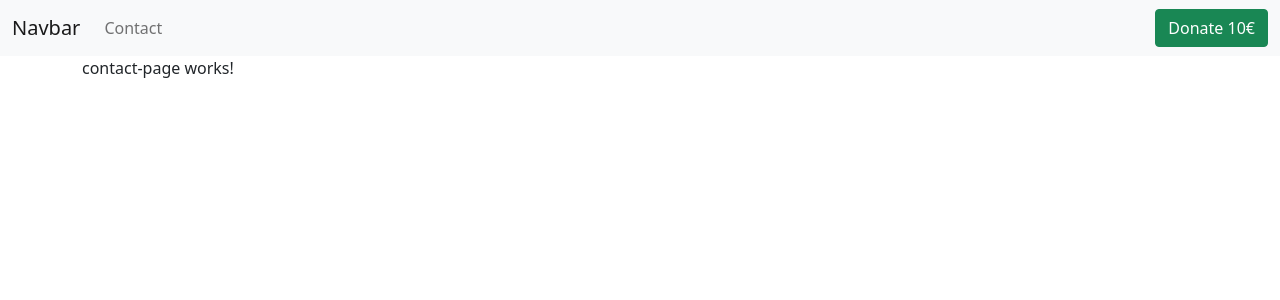
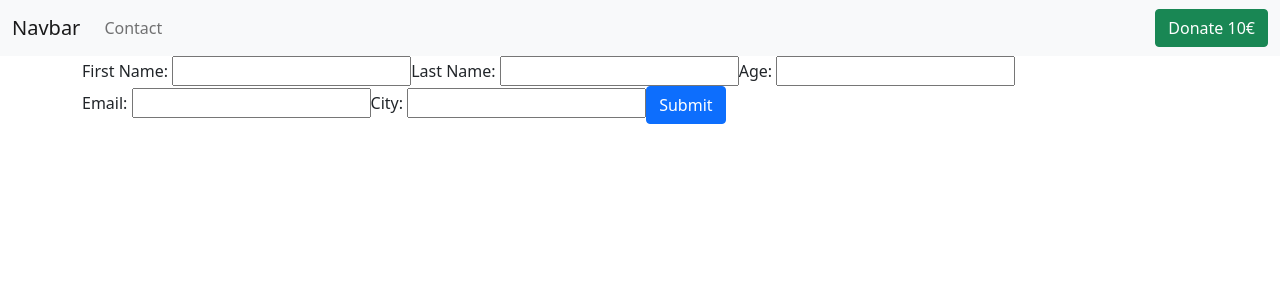
Before and after one commit to jurode/FE21-Angular-DAY2-Julia-Mario, an Angular app in the folder CarRental/: page /contact in a window 1280 px wide. Shown: the top 300 px of the page. Built offline with nearby package versions, Linux system fonts and the light colour scheme.

Commit message:
add contact

```diff
--- a/CarRental/src/app/app.module.ts
+++ b/CarRental/src/app/app.module.ts
@@ -6,6 +6,7 @@ import { AppComponent } from './app.component';
 import { NavbarComponent } from './navbar/navbar.component';
 import { HomePageComponent } from './home-page/home-page.component';
 import { ContactPageComponent } from './contact-page/contact-page.component';
+import { ReactiveFormsModule } from '@angular/forms';
 
 @NgModule({
   declarations: [
@@ -16,7 +17,8 @@ import { ContactPageComponent } from './contact-page/contact-page.component';
   ],
   imports: [
     BrowserModule,
-    AppRoutingModule
+    AppRoutingModule,
+    ReactiveFormsModule
   ],
   providers: [],
   bootstrap: [AppComponent]
--- a/CarRental/src/app/contact-page/contact-page.component.html
+++ b/CarRental/src/app/contact-page/contact-page.component.html
@@ -1 +1,37 @@
-<p>contact-page works!</p>
+<form [formGroup]="info" (ngSubmit)="onSubmit()">
+
+
+    <label>
+      First Name:
+      <input type="text" formControlName="firstName">
+    </label>
+
+
+    <label>
+      Last Name:
+      <input type="text" formControlName="lastName">
+    </label>
+
+
+    <label>
+      Age:
+      <input type="text" formControlName="age">
+    </label>
+
+
+    <label>
+      Email:
+      <input type="text" formControlName="email">
+    </label>
+
+
+    <label>
+        City:
+        <input type="text" formControlName="city">
+    </label>
+
+
+    <input type="submit" class="btn btn-primary" value="Submit">
+
+
+   </form>
--- a/CarRental/src/app/contact-page/contact-page.component.ts
+++ b/CarRental/src/app/contact-page/contact-page.component.ts
@@ -1,4 +1,5 @@
 import { Component, OnInit } from '@angular/core';
+import { FormControl, FormGroup, Validators } from '@angular/forms';
 
 @Component({
   selector: 'app-contact-page',
@@ -7,9 +8,27 @@ import { Component, OnInit } from '@angular/core';
 })
 export class ContactPageComponent implements OnInit {
 
+  info = new FormGroup({
+    firstName: new FormControl('',Validators.required),
+    lastName: new FormControl('',Validators.required),
+    age: new FormControl('',Validators.required),
+    email:new FormControl('',Validators.required),
+    city:new FormControl('',Validators.required),
+  });
+
   constructor() { }
 
   ngOnInit(): void {
   }
 
+  onSubmit(){
+    if(this.info.valid){
+
+      var a = this.info.value;
+      console.log(a)
+    }
+
+  }
+
+
 }
```
